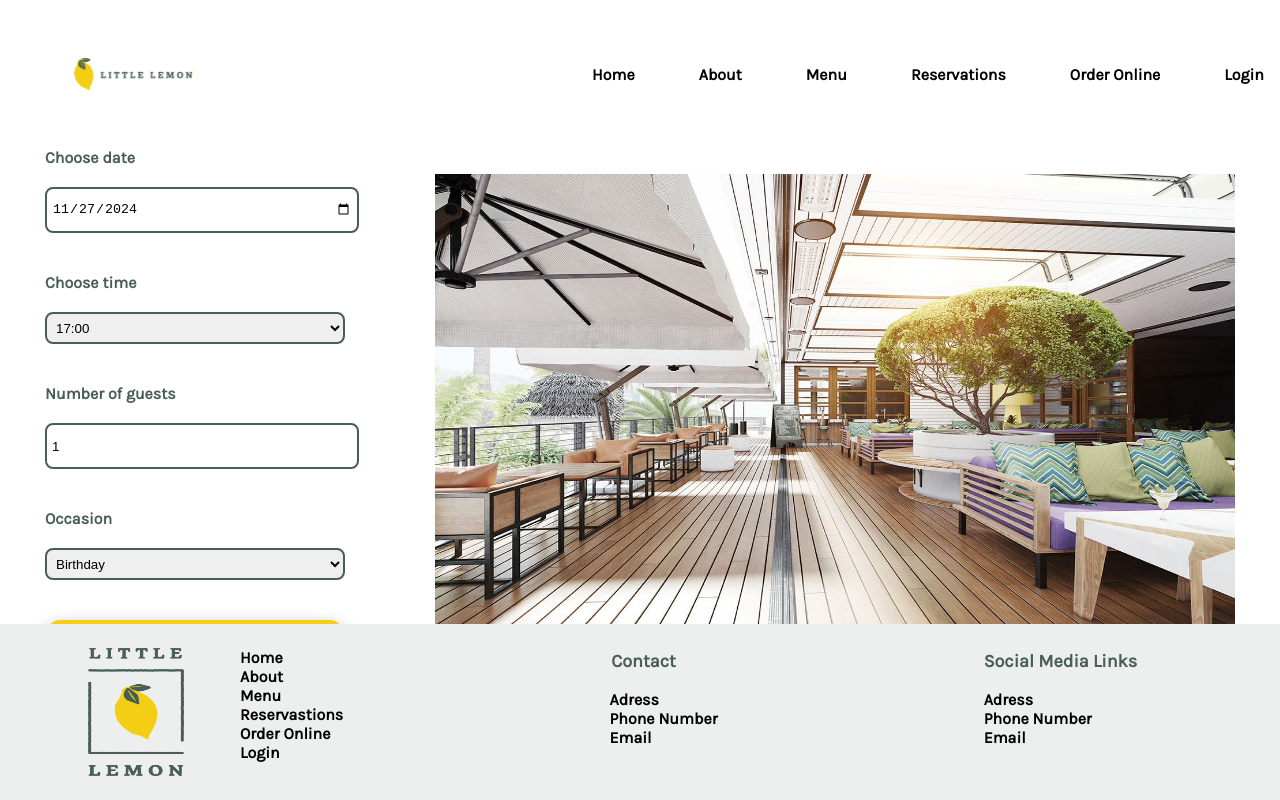
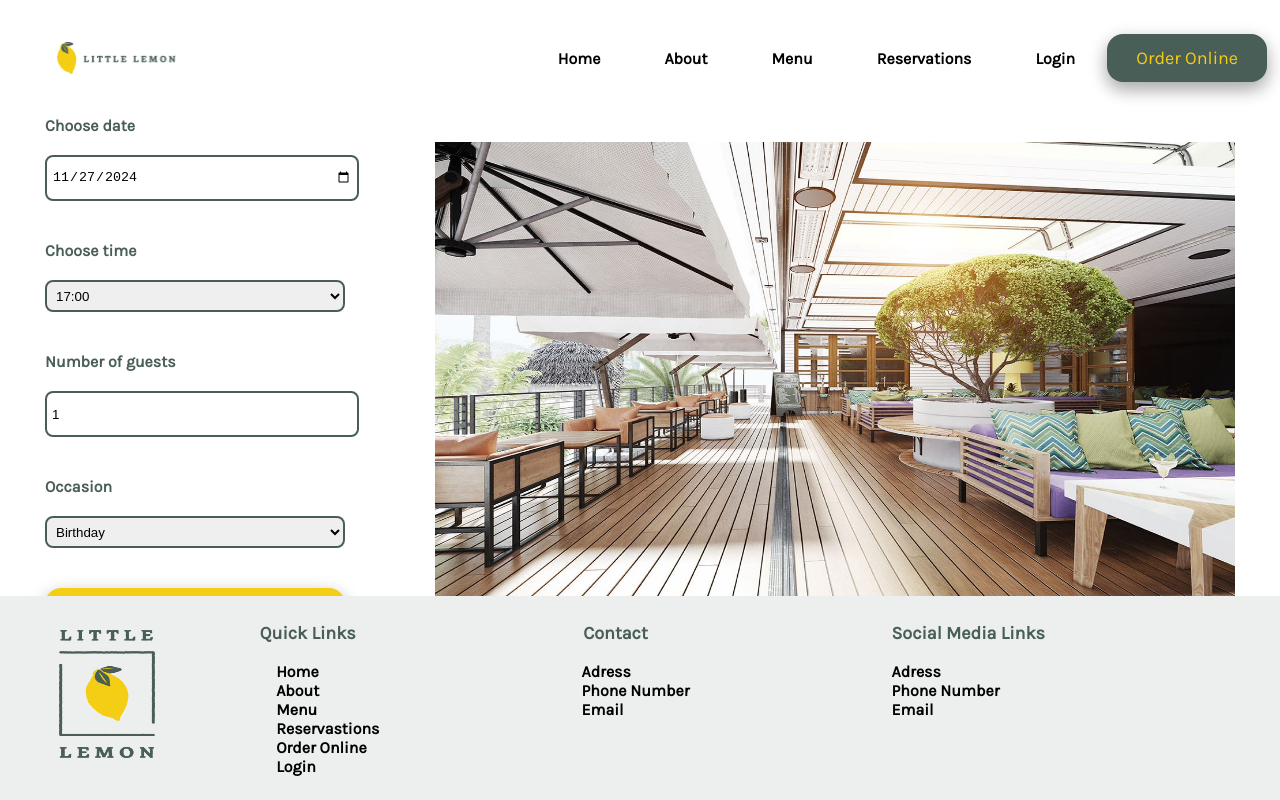
Before and after one commit to mrunmayee-t/little-lemon, a React (Create React App) app: page /booking in a window 1280 px wide. Shown: the top 800 px of the page. Built offline with nearby package versions, Linux system fonts and the light colour scheme; a web font is replaced by a local one.

Commit message:
tests added

```diff
--- a/src/App.css
+++ b/src/App.css
@@ -72,7 +72,6 @@ p {
 
 header {
   display: flex;
-  padding: 1rem;
   position: sticky;
   top: 0;
   left: 0;
@@ -91,6 +90,7 @@ nav {
   width: 100%;
   display: flex;
   justify-content: end;
+  margin-right: 1%;
 }
 
 nav ul {
@@ -133,7 +133,7 @@ nav li a {
 
 button {
   background-color: #f4ce14;
-  color: #000000;
+  color: #495e57;
   font-family: "Karla";
   font-size: 18px;
   font-weight: 400;
@@ -143,9 +143,36 @@ button {
   box-shadow: none;
   border: none;
   box-shadow: 0 8px 16px 0 rgba(0, 0, 0, 0.2), 0 6px 20px 0 rgba(0, 0, 0, 0.19);
+  transition: transform 250ms;
 }
 button:hover {
   cursor: pointer;
+  background-color: #495e57;
+  color: #f4ce14;
+  -webkit-transform: translateY(-1px);
+  transform: translateY(-10px);
+}
+
+.nav-button {
+  background-color: #495e57;
+  color: #f4ce14;
+  font-family: "Karla";
+  font-size: 18px;
+  font-weight: 400;
+  border-radius: 16px;
+  width: 10rem;
+  height: 3rem;
+  box-shadow: none;
+  border: none;
+  box-shadow: 0 8px 16px 0 rgba(0, 0, 0, 0.2), 0 6px 20px 0 rgba(0, 0, 0, 0.19);
+  transition: transform 250ms;
+}
+
+.nav-button:hover {
+  background-color: #f4ce14;
+  color: #495e57;
+  -webkit-transform: translateY(-1px);
+  transform: translateY(-10px);
 }
 
 .hero-img {
@@ -225,6 +252,7 @@ button:hover {
 
 .testimonials-main-container {
   background-color: #edefee;
+  margin-top: 2%;
 }
 
 .customersay-card-inner-div {
@@ -266,8 +294,8 @@ button:hover {
 .footer-img {
   width: 6rem;
   height: 8rem;
-  padding: 1rem;
-  margin-left: 4rem;
+  margin-left: 4%;
+  margin-top: 2%;
 }
 
 footer {
@@ -308,8 +336,10 @@ a {
 
 .footer-container {
   display: flex;
-  justify-content: space-between;
+  justify-content: space-around;
   flex-grow: 0.75;
+  flex-wrap: nowrap;
+  align-items: flex-start;
 }
 
 .about-container-div {
--- a/src/App.js
+++ b/src/App.js
@@ -6,6 +6,7 @@ import Booking from "./components/Booking";
 import Header from "./components/Header";
 import { useEffect, useReducer } from "react";
 import ConfirmBooking from "./components/ConfirmBooking";
+import Maintenance from "./components/Maintenance";
 
 const App = () => {
   const seededRandom = function (seed) {
@@ -76,6 +77,7 @@ const App = () => {
           }
         ></Route>
         <Route path="/confirmBooking" element={<ConfirmBooking />}></Route>
+        <Route path="/maintenance" element={<Maintenance />}></Route>
       </Routes>
       <Footer />
       {/* </BrowserRouter> */}
--- a/src/components/BookingForm.js
+++ b/src/components/BookingForm.js
@@ -58,7 +58,7 @@ const BookingForm = (props) => {
           <input
             type="date"
             id="res-date"
-            test-id="date-id"
+            data-testid="date-id"
             value={bookingDate}
             onChange={(e) => handleDateChange(e.target.value)}
             {...formik.getFieldProps("date")}
@@ -70,6 +70,7 @@ const BookingForm = (props) => {
           <select
             {...formik.getFieldProps("time")}
             id="res-time"
+            data-testid="time"
             value={bookingTime}
             onChange={(e) => setTime(e.target.value)}
           >
@@ -87,6 +88,7 @@ const BookingForm = (props) => {
             min="1"
             max="10"
             id="guests"
+            data-testid="guests"
             value={guestsNumber}
             required={true}
             onChange={(e) => setGuestes(e.target.value)}
@@ -98,6 +100,7 @@ const BookingForm = (props) => {
           <label htmlFor="occasion">Occasion</label>
           <select
             id="occasion"
+            data-testid="ocasion"
             value={ocasion}
             onChange={(e) => setOcasion(e.target.value)}
             {...formik.getFieldProps("ocassion")}
@@ -108,7 +111,12 @@ const BookingForm = (props) => {
           <span className="error-text">
             {formik.touched.ocasion && formik.errors.ocasion}
           </span>
-          <button aria-label="On Click" type="submit" style={{ width: "100%" }}>
+          <button
+            data-testid="submit"
+            aria-label="On Click"
+            type="submit"
+            style={{ width: "100%" }}
+          >
             Make Your reservation
           </button>
         </form>
--- a/src/components/Chicago.js
+++ b/src/components/Chicago.js
@@ -4,7 +4,14 @@ import img2 from "../assets/images/Mario and Adrian b.jpg";
 const Chicago = () => {
   return (
     <>
-      <div style={{ display: "flex", position: "relative", height: "30rem" }}>
+      <div
+        style={{
+          display: "flex",
+          position: "relative",
+          height: "30rem",
+          padding: "1%",
+        }}
+      >
         <div className="about-container-div" id="about-section">
           <h1 style={{ color: "black" }}>Little Lemon</h1>
           <h2 style={{ color: "black" }}>Chicago</h2>
--- a/src/components/Footer.js
+++ b/src/components/Footer.js
@@ -6,26 +6,38 @@ const Footer = () => {
       {/* <div className="footer-div"> */}
       <img className="footer-img" src={footerImg} alt="footer" />
       <div className="footer-container">
+        <div>
+          <p
+            style={{
+              color: "black",
+              fontWeight: 700,
+              textAlign: "center",
+              color: "#495e57",
+            }}
+          >
+            Quick Links
+          </p>
           <ul className="footer-ul">
             <li>
-            <a href="/home">Home</a>
+              <a href="/">Home</a>
             </li>
             <li>
-            <a href="/about">About</a>
+              <a href="/">About</a>
             </li>
             <li>
-            <a href="/menu">Menu</a>
+              <a href="/maintenance">Menu</a>
             </li>
             <li>
-            <a href="/reservations">Reservastions</a>
+              <a href="/booking">Reservastions</a>
             </li>
             <li>
-            <a href="/order-online">Order Online</a>
+              <a href="/maintenance">Order Online</a>
             </li>
             <li>
-            <a href="/login">Login</a>
+              <a href="/maintenance">Login</a>
             </li>
           </ul>
+        </div>
         <div>
           <p
             style={{
--- /dev/null
+++ b/src/components/Maintenance.js
@@ -0,0 +1,14 @@
+import maintenance from "../assets/images/maintenance.png";
+
+const Maintenance = () => {
+  return (
+    <>
+      <div className="container-confirm-booking">
+        <img className="confirm-booking-img" src={maintenance} />
+        <p className="confirm-booking-text">Page under maitainance</p>
+      </div>
+    </>
+  );
+};
+
+export default Maintenance;
--- a/src/components/Nav.js
+++ b/src/components/Nav.js
@@ -13,7 +13,7 @@ const menuItem = [
   },
   {
     id: "Menu",
-    path: "#",
+    path: "/maintenance",
     name: "Menu",
   },
   {
@@ -22,13 +22,8 @@ const menuItem = [
     name: "Reservations",
   },
   {
-    id: "order-online",
-    path: "#",
-    name: "Order Online",
-  },
-  {
     id: "login",
-    path: "#",
+    path: "/maintenance",
     name: "Login",
   },
 ];
@@ -57,6 +52,7 @@ const Nav = () => {
             </a>
           </li>
         ))}
+        <button className="nav-button">Order Online</button>
       </ul>
     </nav>
   );
--- a/src/components/Specials.js
+++ b/src/components/Specials.js
@@ -2,6 +2,7 @@ import greekSalad from "../assets/images/greek salad.jpg";
 import bruchetta from "../assets/images/bruchetta.svg";
 import lemonDessert from "../assets/images/lemon dessert.jpg";
 import delivery from "../assets/images/delivery.svg";
+import { useNavigate } from "react-router-dom";
 
 const dataSource = [
   {
@@ -28,11 +29,12 @@ const dataSource = [
 ];
 
 const Specials = () => {
+  const navigate = useNavigate();
   return (
     <>
       <div className="container-div-specials">
         <h1 style={{ color: "black" }}>This weeks specials!</h1>
-        <button>Online Menu</button>
+        <button onClick={() => navigate("/maintenance")}>Online Menu</button>
       </div>
 
       <div className="card-div">
```
Also changed, not shown: src/assets/images/maintenance.png (added), 1 other file (tests, documents, lock files or other folders). Lines whose indentation alone changed are shown as unchanged.
